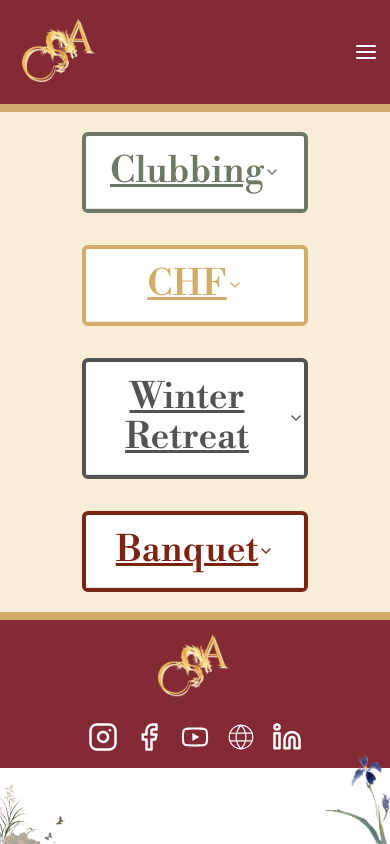
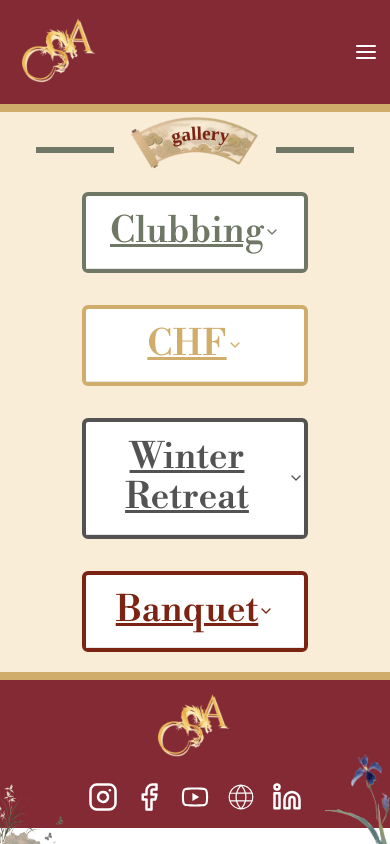
Before and after one commit to acm-ucr/csa-website, a Next.js app: page /gallery in a window 390 px wide. Built offline with nearby package versions, Linux system fonts and the light colour scheme.

Commit message:
fixed title component mobile responsiveness

```diff
--- a/src/components/Title.tsx
+++ b/src/components/Title.tsx
@@ -7,7 +7,7 @@ interface TitleNameProps {
 
 const Title: React.FC<TitleNameProps> = ({ text }) => {
   return (
-    <div className="relative hidden items-center justify-center md:flex">
+    <div className="relative flex items-center justify-center">
       <motion.div
         initial={{ x: -20, opacity: 0 }}
         animate={{ x: 0, opacity: 1 }}
@@ -32,7 +32,7 @@ const Title: React.FC<TitleNameProps> = ({ text }) => {
         <svg
           width="3/4vw"
           height="3/4vw"
-          viewBox="0 0 400 200"
+          viewBox="0 -15 400 200"
           xmlns="http://www.w3.org/2000/svg"
         >
           <path
```
